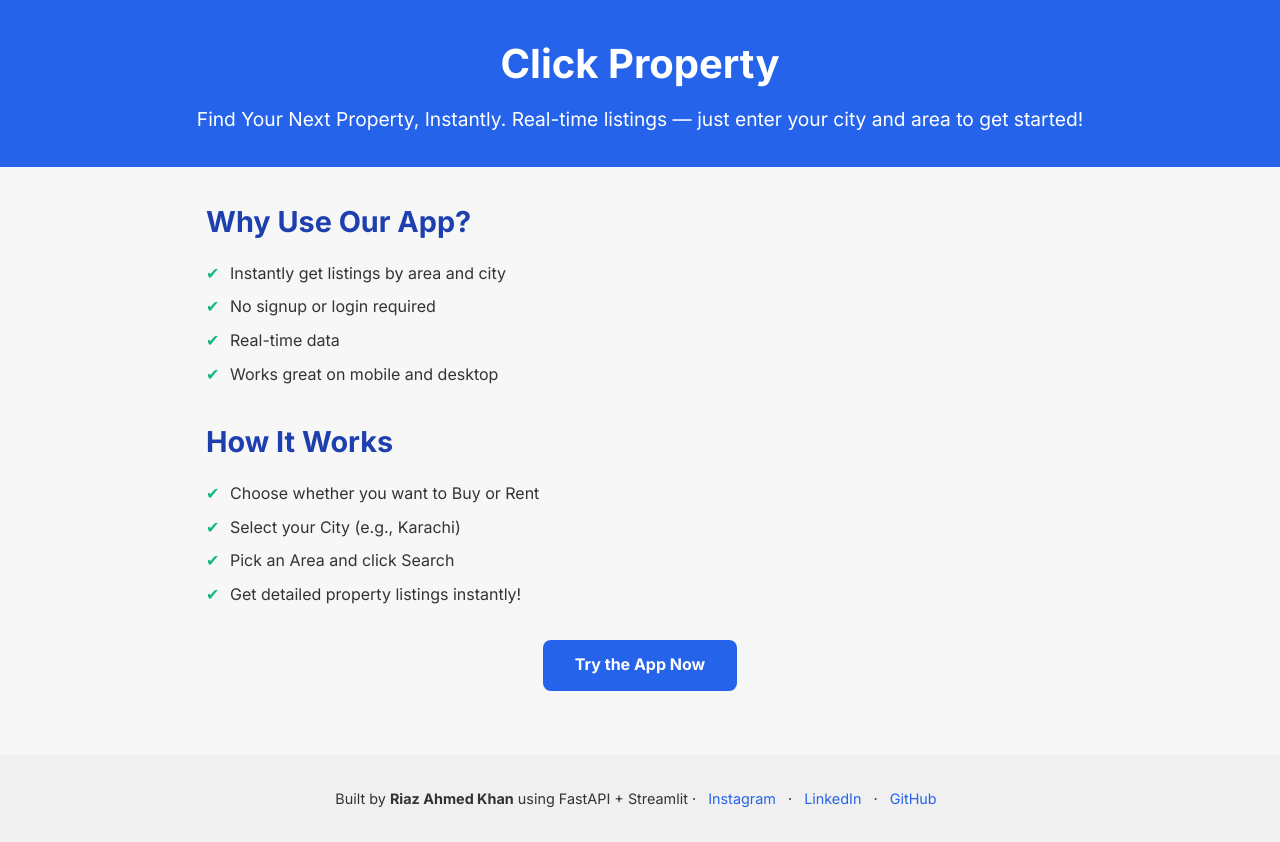
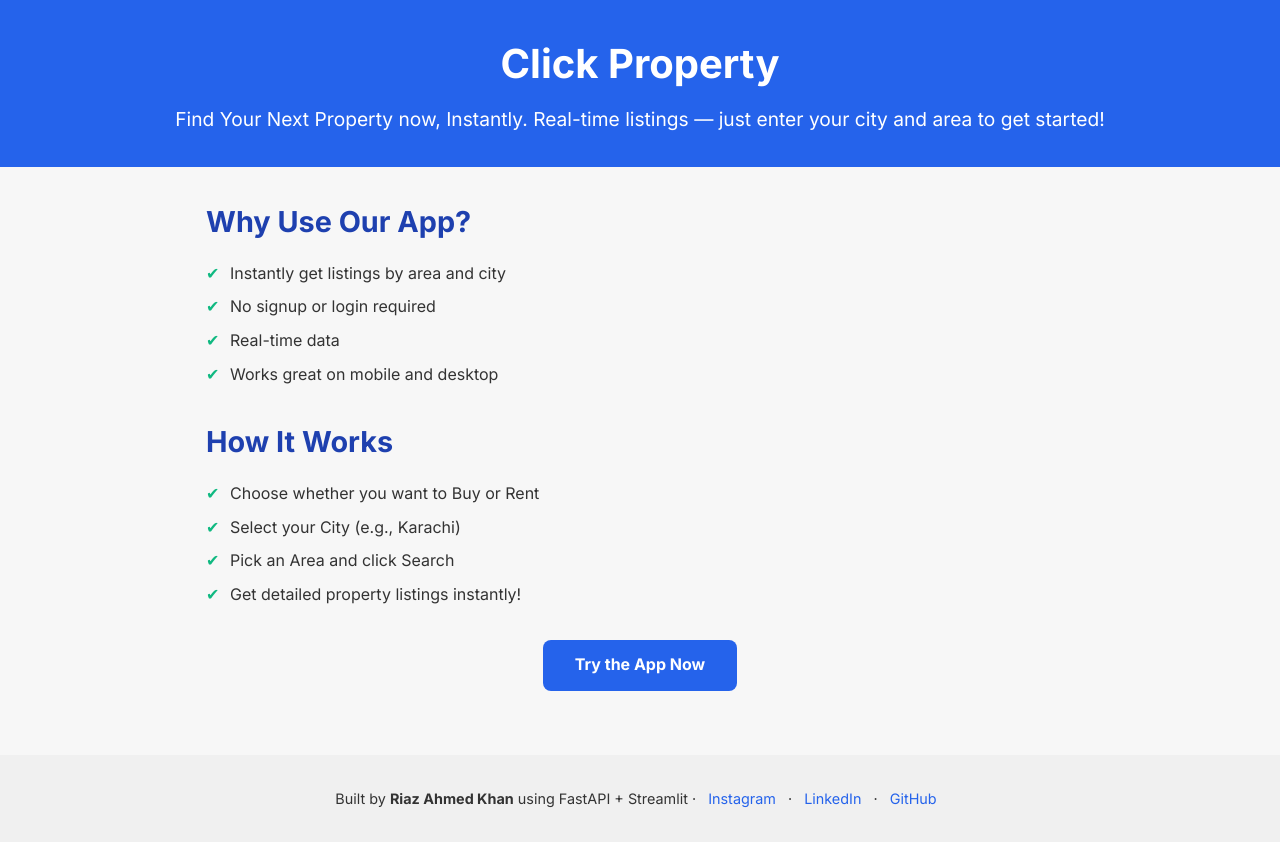
Before and after one commit to Riazkhan129/Click-Property, a plain HTML site: page index.html in a window 1280 px wide. Drawn offline with Linux system fonts and the light colour scheme.

```diff
--- a/index.html
+++ b/index.html
@@ -87,7 +87,7 @@
 <body>
   <header>
     <h1>Click Property</h1>
-    <p>Find Your Next Property, Instantly. Real-time listings — just enter your city and area to get started!</p>
+    <p>Find Your Next Property now, Instantly. Real-time listings — just enter your city and area to get started!</p>
   </header>
 
   <main class="container">
```
